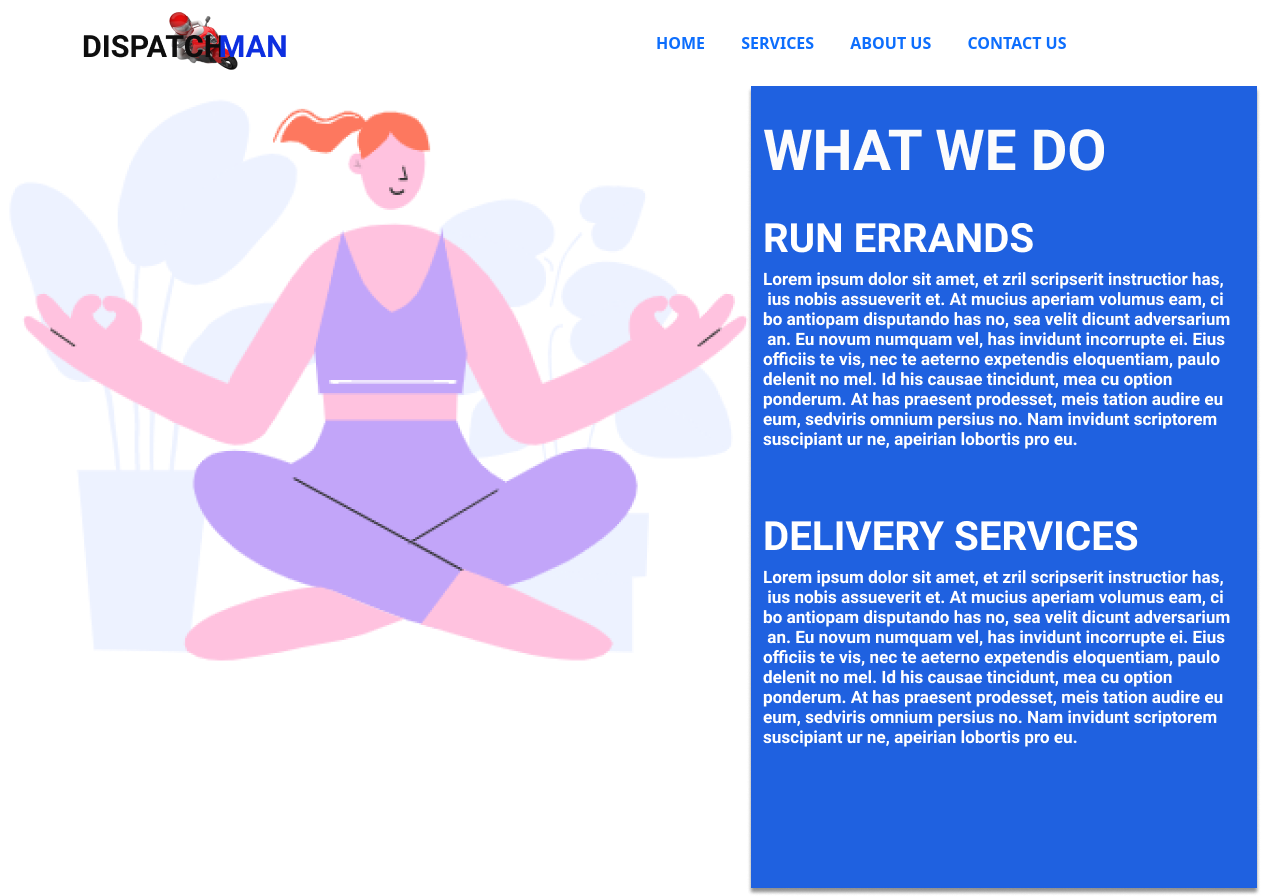
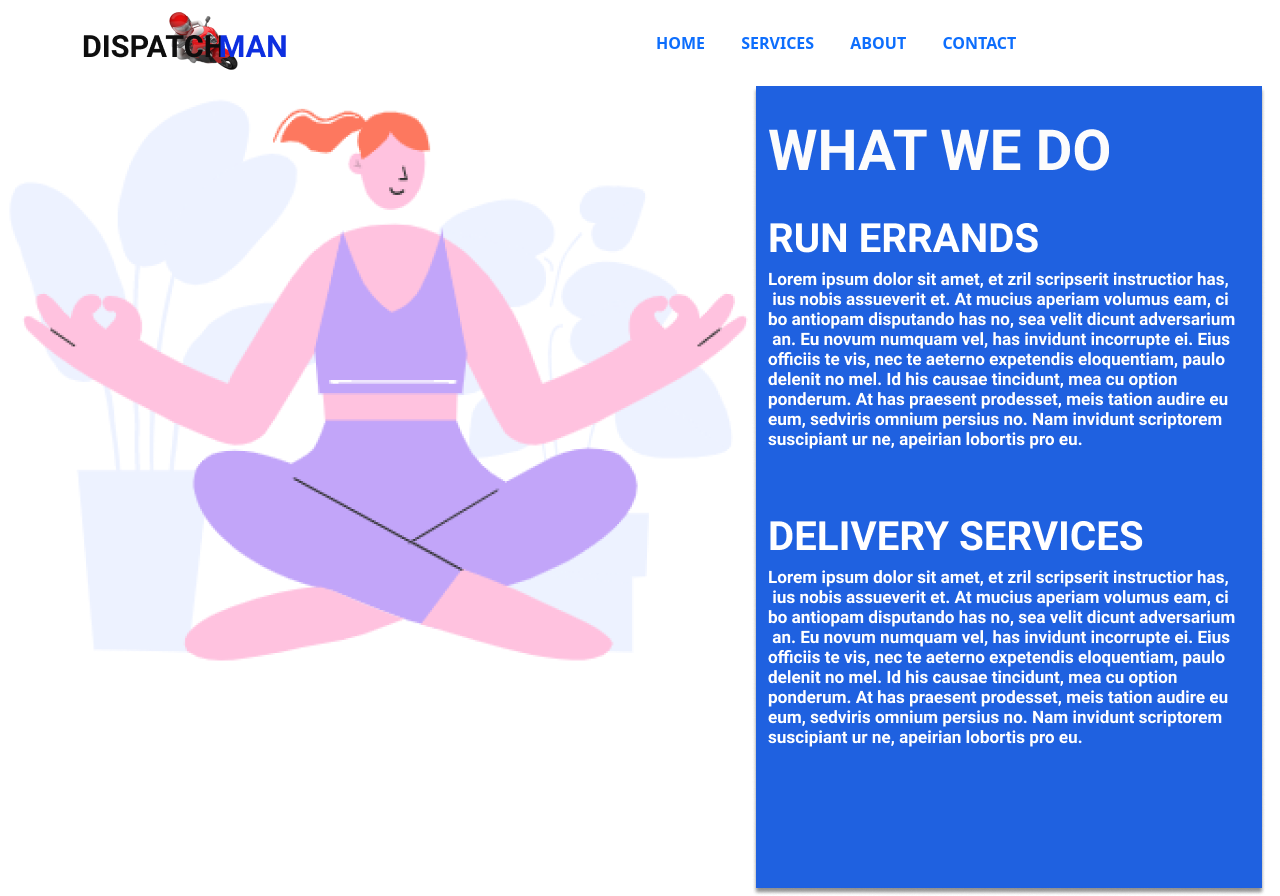
Before and after one commit to wisdomI/Bootstrap-Task, a plain HTML site: page Services.html in a window 1280 px wide. Drawn offline with Linux system fonts and the light colour scheme.

Commit message:
services fix

```diff
--- a/Services.html
+++ b/Services.html
@@ -14,22 +14,22 @@
         </div>
 
         <div class="fs-6 col-md-12 col-sm-12 col-lg-6">
-            <a href="Home.html" class="text-primary text-decoration-none px-3 fw-bold">HOME</a>
+            <a href="./Home.html" class="text-primary text-decoration-none px-3 fw-bold">HOME</a>
             <a href="./Services.html" class="text-primary text-decoration-none px-3 fw-bold">SERVICES</a>
-            <a href="./About us.html" class="text-primary text-decoration-none px-3 fw-bold">ABOUT US</a>
-            <a href="./Contact us.html" class="text-primary text-decoration-none px-3 fw-bold">CONTACT US</a>
+            <a href="./About us.html" class="text-primary text-decoration-none px-3 fw-bold">ABOUT</a>
+            <a href="./Contact us.html" class="text-primary text-decoration-none px-3 fw-bold">CONTACT</a>
         </div>
     </nav>
 
-        <section class="form-3dicon row col-md-12 col-sm-12">
-            <div class="3d-icon col-sm-12 col-md-6 col-lg-7">
-                <img src="./images/Fitz Meditation.png" alt="">
-            </div>
+    <section class="form-3dicon row">
+        <div class="3d-icon col-sm-12 col-md-12 col-lg-6">
+            <img src="./images/Fitz Meditation.png" alt="">
+        </div>
 
-            <div class="what-we-do col-sm-12 col-md-12 col-lg-5">
-                <img src="./images/Group 13.png" alt="">
-            </div>
-        </section>
+        <div class="what-we-do col-sm-12 col-md-12 col-lg-1" style="margin: 0 0 0 100px !important;">
+            <img src="./images/Group 13.png" alt="">
+        </div>
+    </section>
 
     <script src="./script/bootstrap.min.js"></script>
 </body>
```
